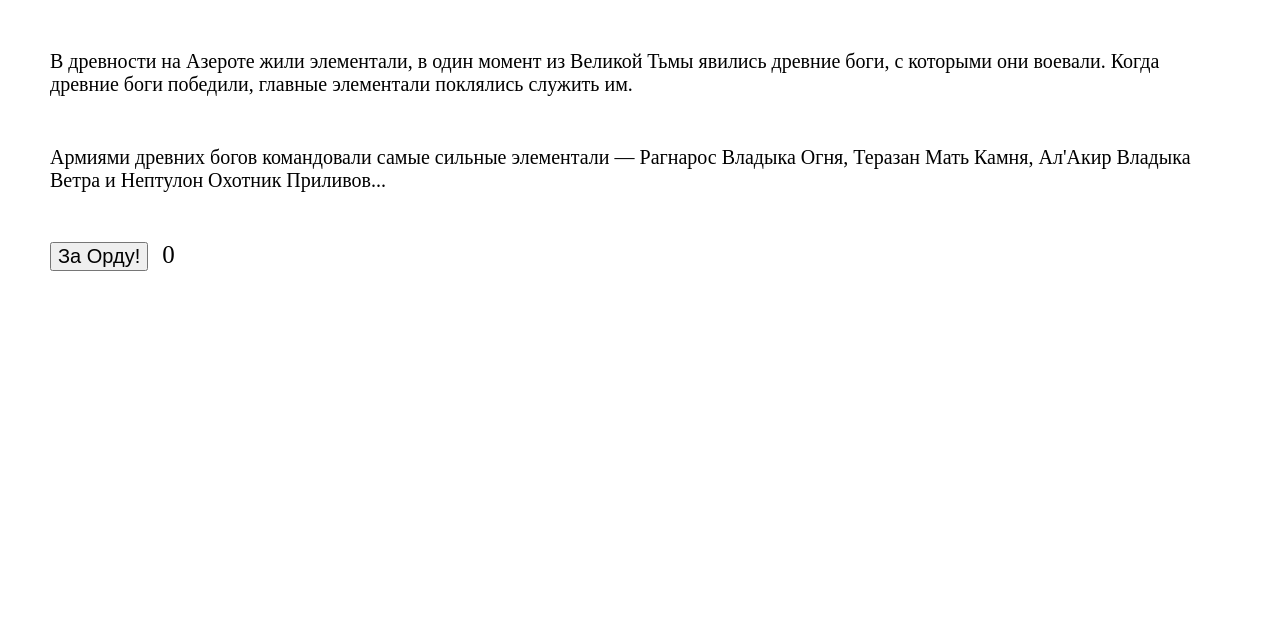
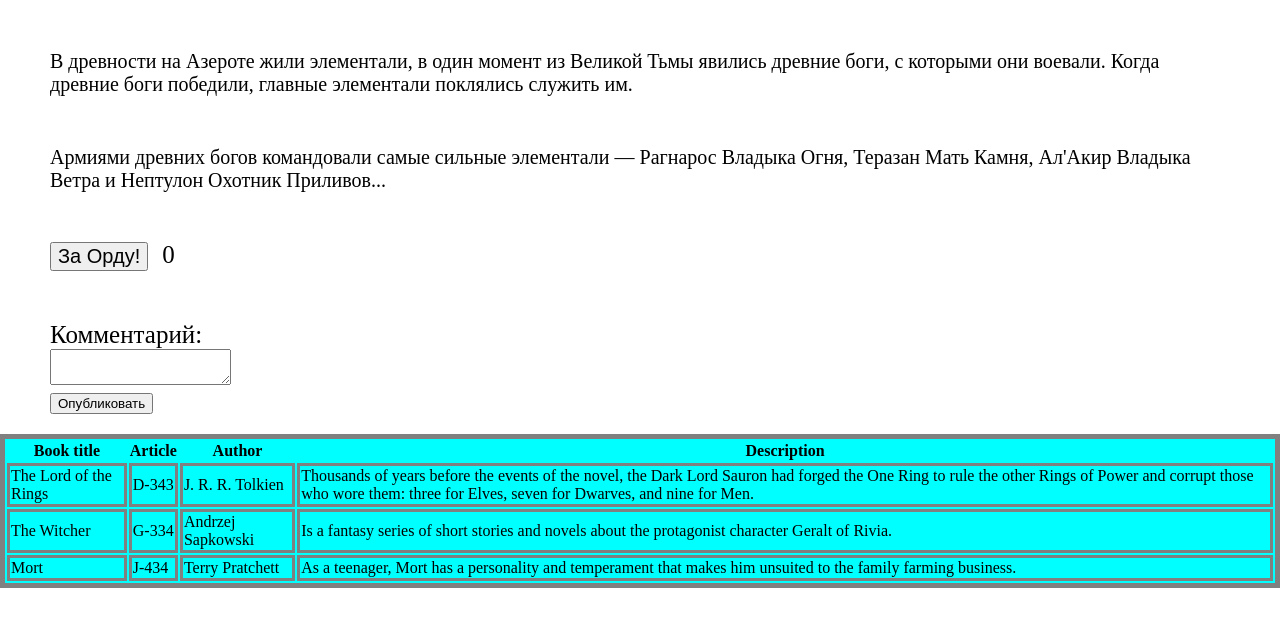
Before and after one commit to xseniaoli/JShomework, a plain HTML site: page 8homework/index.html in a window 1280 px wide. Drawn offline with Linux system fonts and the light colour scheme.

Commit message:
add_3_and_4_tasks

```diff
--- a/8homework/8task.js
+++ b/8homework/8task.js
@@ -21,3 +21,105 @@ button.onclick = function() {
 	count++;
 	display.innerHTML = count;
 };
+
+// Задача 3
+
+let addComment = document.getElementById("comment");
+let public = document.getElementById("button");
+public.addEventListener("click", publicComm);
+
+function publicComm(){
+		let container = document.createElement("div");
+		container.style.cssText = "display: flex; justify-content: space-around;"
+		let image = document.createElement("img");
+		image.src = "jpg/ava.jpg";
+		image.style.cssText = "width: 50px; height: 50px; margin: 50px 0 0 300px;";
+		let name = document.createTextNode("Silvana");
+		let date = new Date();
+
+		document.body.appendChild(image);
+		document.body.appendChild(container);
+		container.appendChild(name);
+
+		container.innerHTML = comment.value + " " + name.textContent + " " + date.toDateString();
+};
+
+// Задача 4
+
+let book = [{
+	name: "The Lord of the Rings",
+	articul: "D-343",
+	author: "J. R. R. Tolkien",
+	description: "Thousands of years before the events of the novel, the Dark Lord Sauron had forged the One Ring to rule the other Rings of Power and corrupt those who wore them: three for Elves, seven for Dwarves, and nine for Men."
+},
+{
+	name: "The Witcher",
+	articul: "G-334",
+	author: "Andrzej Sapkowski",
+	description: "Is a fantasy series of short stories and novels about the protagonist character Geralt of Rivia."
+
+},
+{
+	name: "Mort",
+	articul: "J-434",
+	author: "Terry Pratchett",
+	description: "As a teenager, Mort has a personality and temperament that makes him unsuited to the family farming business."
+}]
+
+let container = document.createElement("table");
+
+let title = document.createElement("title");
+container.appendChild(title);
+title.innerText = "Books list";
+title.style.cssText = "font-size: 20px;";
+
+let header = document.createElement("tr");
+container.appendChild(header);
+
+let bookName = document.createElement("th");
+header.appendChild(bookName);
+bookName.innerText = "Book title";
+let art = document.createElement("th");
+header.appendChild(art);
+art.innerText = "Article";
+let authorName = document.createElement("th");
+header.appendChild(authorName);
+authorName.innerText = "Author";
+let desc = document.createElement("th");
+header.appendChild(desc);
+desc.innerText = "Description";
+
+function publicBooks(book) {
+    for (let i = 0; i < book.length; i++) {
+
+    	let content = document.createElement("tr");
+    	container.appendChild(content);
+
+    	let bookN = document.createElement("td");
+    	bookN.innerText = book[i].name;
+    	content.appendChild(bookN);
+
+    	let artN = document.createElement("td");
+    	artN.innerText = book[i].articul;
+    	content.appendChild(artN);
+
+    	let authorN = document.createElement("td");
+    	authorN.innerText = book[i].author;
+    	content.appendChild(authorN);
+
+    	let descN = document.createElement("td");
+    	descN.innerText = book[i].description;
+    	content.appendChild(descN);
+
+
+        container.style.cssText = "margin-top: 20px; border: 5px solid gray; background: aqua;";
+        bookN.style.cssText = "border: 3px solid gray;";
+        artN.style.cssText = "border: 3px solid gray;";
+        authorN.style.cssText = "border: 3px solid gray;";
+        descN.style.cssText = "border: 3px solid gray;";
+
+        books.appendChild(container);
+    };
+
+}
+publicBooks(book);
--- a/8homework/index.html
+++ b/8homework/index.html
@@ -13,9 +13,18 @@
 		<p> Армиями древних богов командовали самые сильные элементали — Рагнарос Владыка Огня, Теразан Мать Камня, Ал'Акир Владыка Ветра и Нептулон Охотник Приливов...</p>
 	</nav>
 
+	<button id="horde" onclick="function();">За Орду!</button>
+	<span id="displayHorde">0</span>
 
-		<button id="horde" onclick="function();">За Орду!</button>
-		<span id="displayHorde">0</span>
+	<form action="" method="post">
+		<span>Комментарий:</span><br>
+		<textarea id="comment"></textarea><br>
+		<input type="button" id="button" value="Опубликовать">
+	</form>
+
+
+	<div id="books"></div>
+
 
 	<script src="8task.js"></script>
 </body>
--- a/8homework/style.css
+++ b/8homework/style.css
@@ -2,7 +2,7 @@
 	margin: 0;
 }
 
-nav {
+nav, form {
 	margin: 50px 50px 0 50px;
 	font-size: 20px;
 	cursor: pointer;
```
Also changed, not shown: 8homework/jpg/ava.jpg (added).
